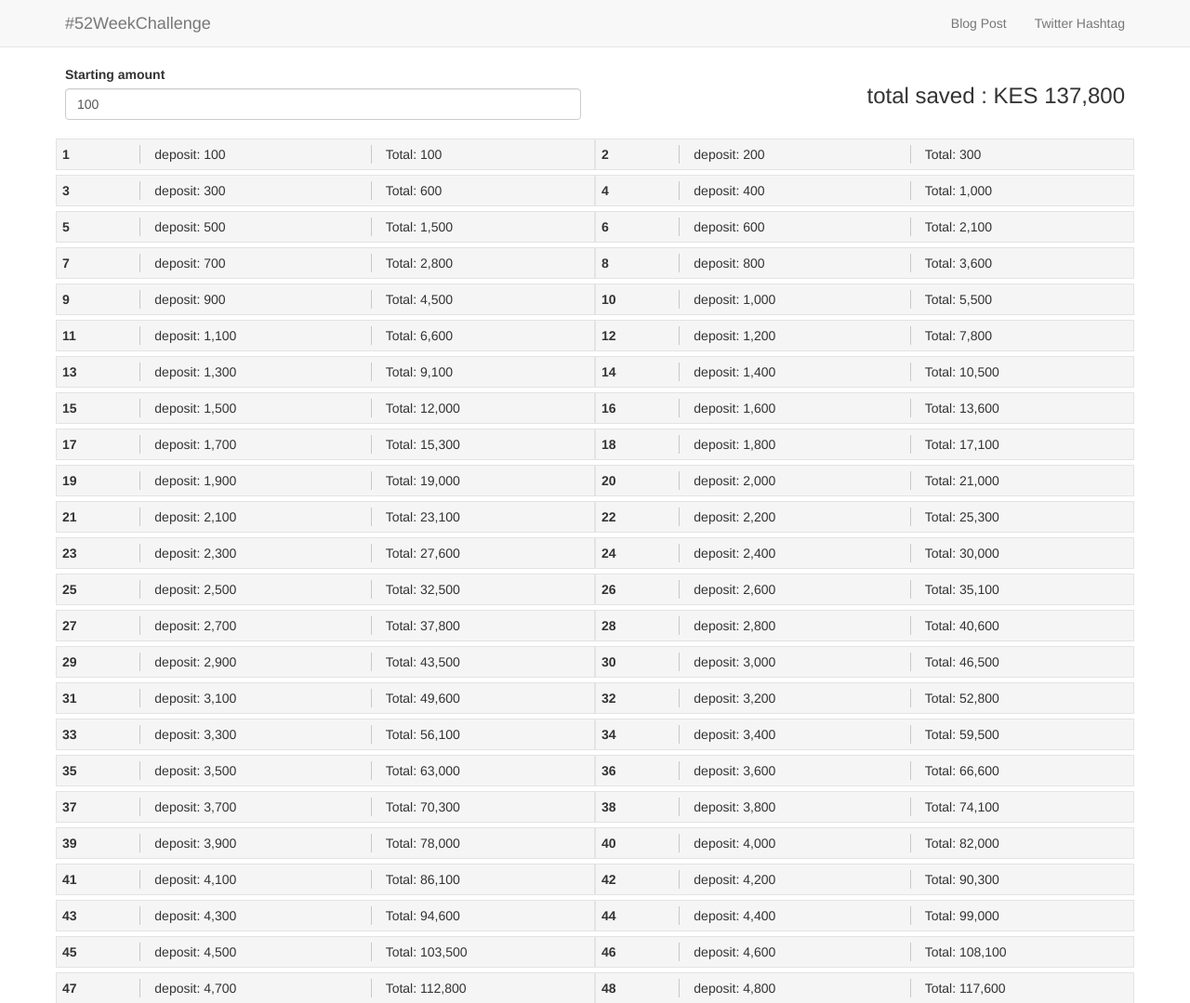
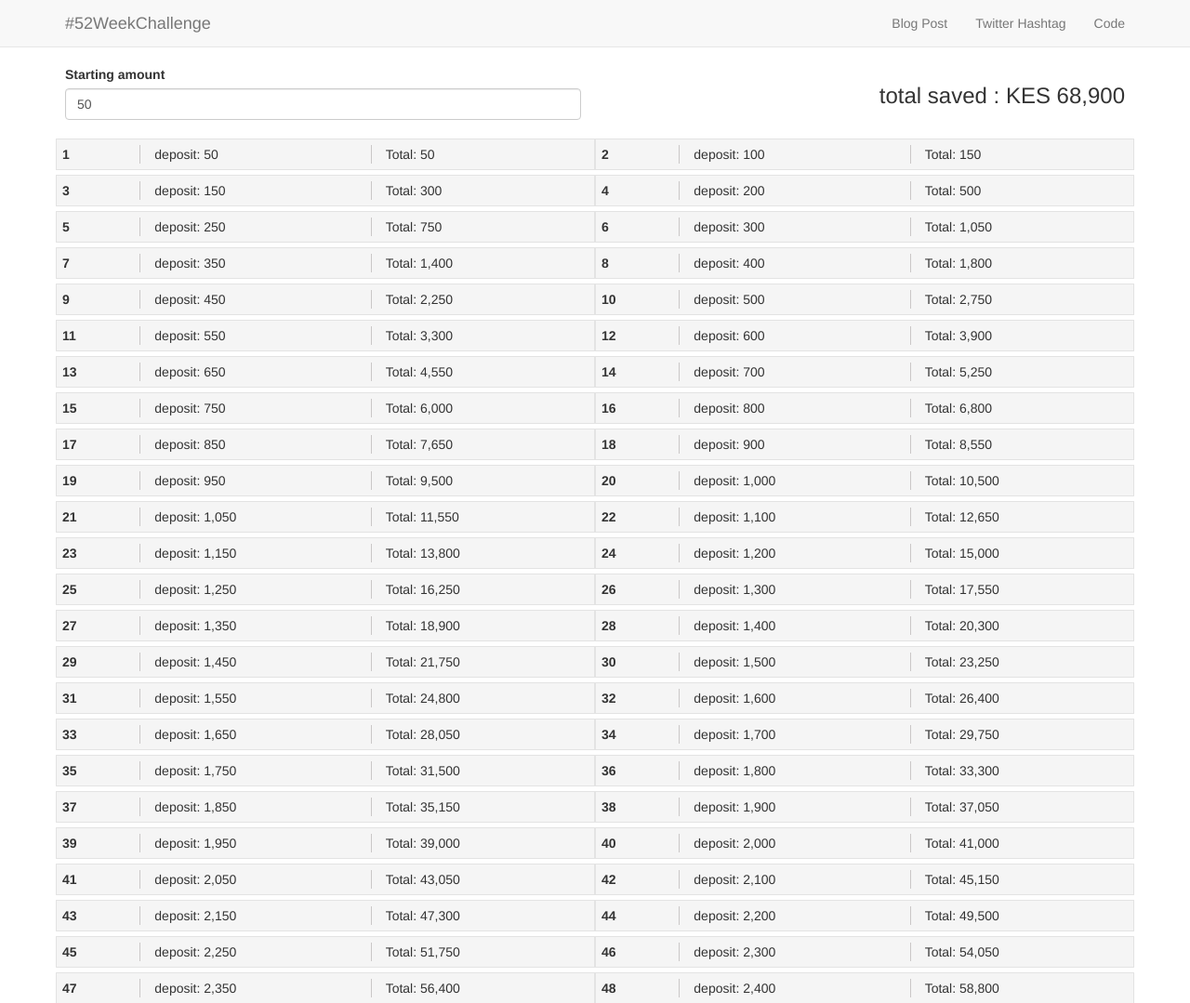
Before and after one commit to bikundo/bikundo.github.io, a plain HTML site: page 52weekchallenge/index.html in a window 1280 px wide. Shown: the top 1079 px of the page at 93% size. Drawn offline with Linux system fonts and the light colour scheme.

Commit message:
add 52 week challenge folder

```diff
--- a/52weekchallenge/index.html
+++ b/52weekchallenge/index.html
@@ -48,6 +48,11 @@
                     Twitter Hashtag
                 </a>
             </li>
+            <li>
+                <a target="_blank" href="https://github.com/bikundo/-52WeekChallenge">
+                    Code
+                </a>
+            </li>
         </ul>
     </div>
 </nav>
@@ -56,7 +61,7 @@
         <div class="col-xs-6 col-sm-6 col-md-6 col-lg-6">
             <div class="form-group">
                 <label for="starting">Starting amount</label>
-                <input id="starting" type="number" step="10" class="form-control" v-model="starting">
+                <input id="starting" type="number" step="5" min="5" class="form-control" v-model="starting">
             </div>
         </div>
         <div class="col-xs-6 col-sm-6 col-md-6 col-lg-6">
--- a/52weekchallenge/js/app.js
+++ b/52weekchallenge/js/app.js
@@ -1,12 +1,12 @@
 var app = new Vue({
     el: '#app',
     data: {
-        starting: 100,
-        message: 'Hello Vue!',
+        starting: 50,
+        message: 'Ahoy!',
     },
     computed: {
         computedTotals: function () {
-            weeks = new Array();
+            var weeks = new Array();
             weeks[0] = [];
             weeks[0]['deposit'] = this.starting;
             weeks[0]['total'] = this.starting;
@@ -31,6 +31,6 @@ var app = new Vue({
         }
     },
     mounted: function () {
-        console.log(this.computedTotals);
+        console.log('nothing to see here, move along, nerd');
     }
 })
```
